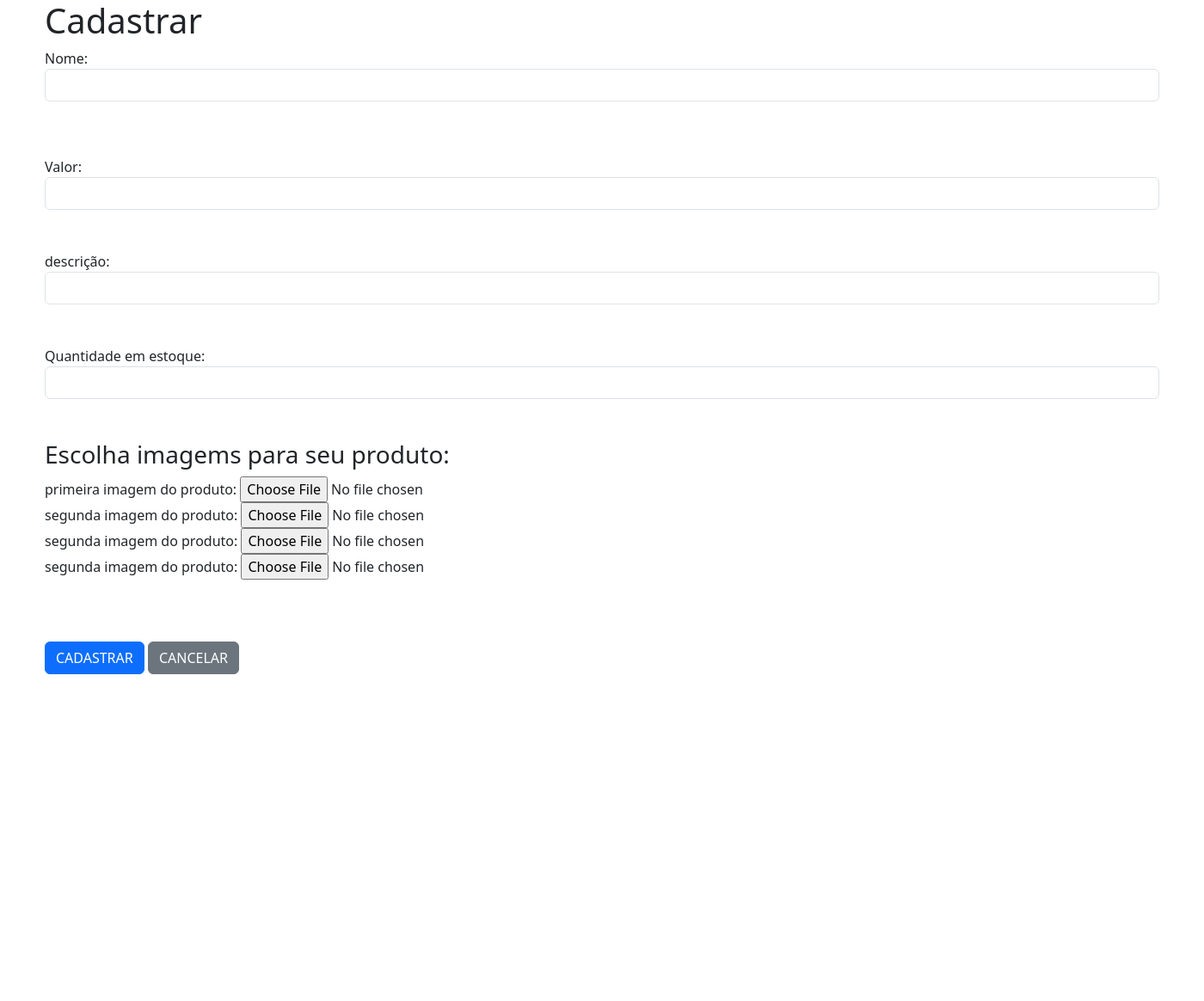
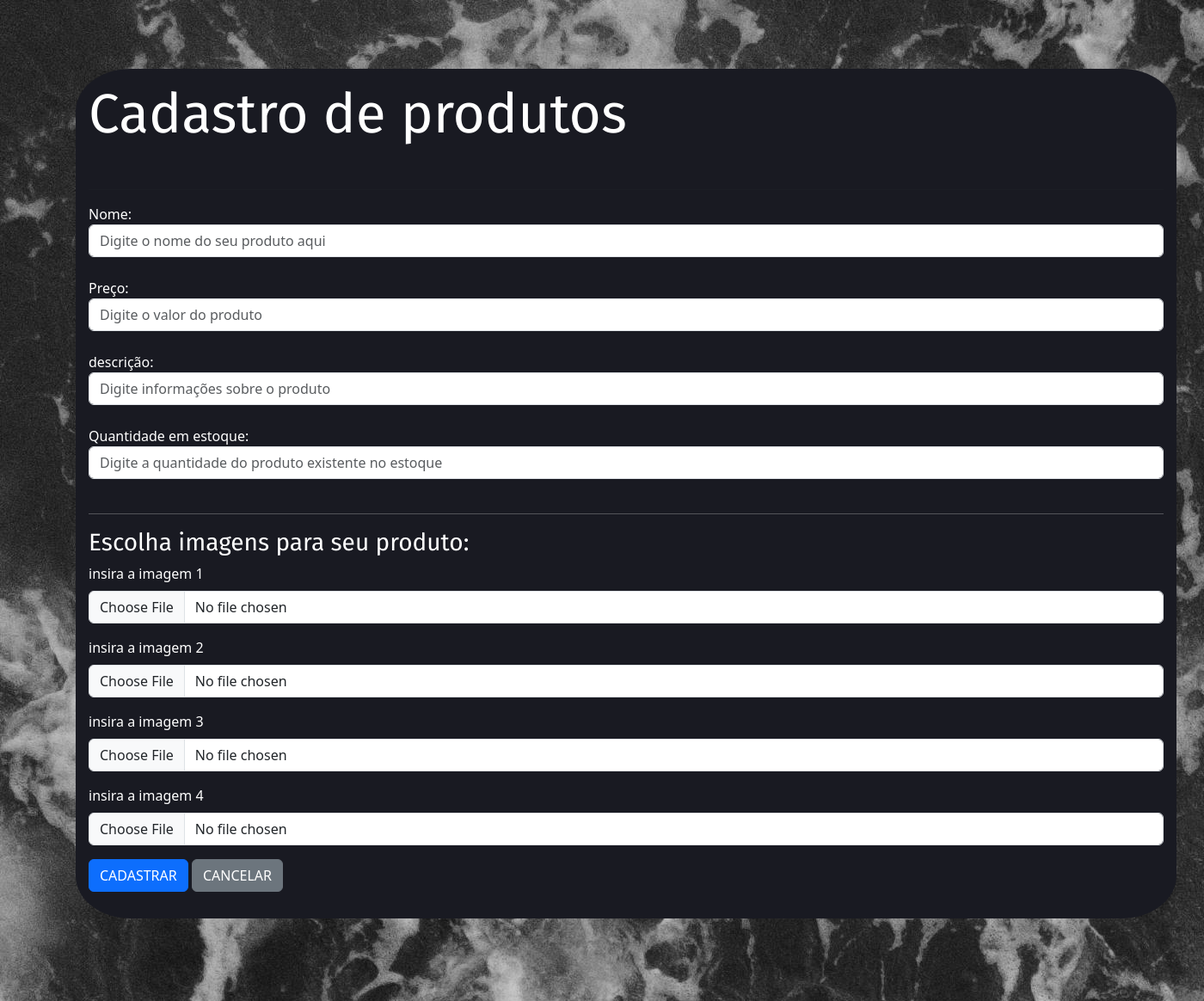
Before and after one commit to TheParousia/pi-2025.5.3, a Django app: page / in a window 1400 px wide. Shown: the whole page at 86% size. Before the commit the page ends 784 px from the top, so only its background shows below. Run offline with Django 5.2, Linux system fonts and the light colour scheme.

Commit message:
estilização da pagina de cadastro
Aplicamos CSS na pagina de cadastro de produtos, e consertamos pequenos erros. Também definimos a estrutura da nossa pagina com as divs e containers.

```diff
--- a/produto/templates/form_produto.html
+++ b/produto/templates/form_produto.html
@@ -1,65 +1,152 @@
 <!DOCTYPE html>
 <html lang="pt-br">
+
 <head>
     <meta charset="UTF-8">
     <meta name="viewport" content="width=device-width, initial-scale=1.0">
     <link rel="stylesheet" href="style.css">
     <title>cadastro de produtos</title>
-    <link href="https://cdn.jsdelivr.net/npm/bootstrap@5.3.3/dist/css/bootstrap.min.css" rel="stylesheet" integrity="sha384-QWTKZyjpPEjISv5WaRU9OFeRpok6YctnYmDr5pNlyT2bRjXh0JMhjY6hW+ALEwIH" crossorigin="anonymous">
-    <script src="https://cdn.jsdelivr.net/npm/bootstrap@5.3.3/dist/js/bootstrap.bundle.min.js" integrity="sha384-YvpcrYf0tY3lHB60NNkmXc5s9fDVZLESaAA55NDzOxhy9GkcIdslK1eN7N6jIeHz" crossorigin="anonymous"></script>
+    <link href="https://cdn.jsdelivr.net/npm/bootstrap@5.3.3/dist/css/bootstrap.min.css" rel="stylesheet"
+        integrity="sha384-QWTKZyjpPEjISv5WaRU9OFeRpok6YctnYmDr5pNlyT2bRjXh0JMhjY6hW+ALEwIH" crossorigin="anonymous">
+    <script src="https://cdn.jsdelivr.net/npm/bootstrap@5.3.3/dist/js/bootstrap.bundle.min.js"
+        integrity="sha384-YvpcrYf0tY3lHB60NNkmXc5s9fDVZLESaAA55NDzOxhy9GkcIdslK1eN7N6jIeHz"
+        crossorigin="anonymous"></script>
+        <link rel="stylesheet" href="https://cdn.jsdelivr.net/npm/bootstrap-icons@1.11.3/font/bootstrap-icons.min.css">
+
     <style>
+        @font-face {
+            font-family: 'font-1';
+            src: url(/static/font/FiraSans-Regular.ttf);
+        }
+        :root{
+           --corprincipal: #ffffff;
+           --font-principal: font-1;
+        }
+
+        .mb-3{
+            color: var(--corprincipal);
+        }
+
+        .btn btn-primary:hover{
+            background-color: rgb(137, 22, 22);
+        }
+
+
+        body {
+            background-color:#FFFF;
+        }
+
+        .container {
+            margin: 2em;
+
+        }
+
+        h1{
+            color: var(--corprincipal);
+            font-family: var(--font-principal);
+            font-size: 4em;
+        }
+        h3{
+            font-family: var(--font-principal);
+        }
+
+
+        .parent {
+            display: grid;
+            grid-template-columns: repeat(5, 1fr);
+            grid-template-rows: repeat(5, 1fr);
+            gap: 8px;
+
+
+        }
+
+        .div2 {
+            grid-column: span 3 / span 3;
+            grid-row: span 5 / span 5;
+            grid-column-start: 2;
+            background-color: #191a22;
+            width: 80em;
+            padding: 15px;
+            margin: 5em;
+            border-radius: 5%;
+        }
+
+        body{
+            background-image: url(/static/imagem/fundo/pexels-joshsorenson-1586132.jpg);
+            background-repeat: no-repeat;
+        }
+
+
     </style>
 </head>
+
 <body>
-    <div class="container">
-        <h1>Cadastrar</h1>
+
+
+    <div class="parent">
+        <div class="div2">
+
+
+            <h1>Cadastro de produtos</h1>
+            <br><hr>
             <form action="" method="post" enctype="multipart/form-data">
                 {% csrf_token %}
                 <div class="mb-3">
 
                     <label for="nome">Nome:</label>
-                <input class="form-control" type="text" name="nome">
-            </div>
+                    <input class="form-control" type="text" name="nome" required  placeholder="Digite o nome do seu produto aqui" >
                     <br>
+                    <label for="valor">Preço:</label>
+                    <input class="form-control" type="number" id="valor" name="valor" required placeholder="Digite o valor do produto">
                     <br>
-            <label for="valor">Valor:</label>
-            <input class="form-control" type="number" id="valor" name="valor">
+                    <label for="descrição">descrição:</label>
+                    <input class="form-control" type="text" name="descrição" required placeholder="Digite informações sobre o produto">
+                    <br>
+                    <label for="quantidade em estoque">Quantidade em estoque:</label>
+                    <input class="form-control" type="text" name="quantidade_em_estoque" required placeholder="Digite a quantidade do produto existente no estoque">
+
+
+
 
                     <br>
-            <br>
+                    <hr>
+                    <!--alt + shift + seta para baixo duplica-->
+                    <h3>Escolha imagens para seu produto:</h3>
+                    <div class="mb-3">
+                        <label for="formFile" class="form-label">insira a imagem 1</label>
+                        <input class="form-control" type="file" id="formFile" required>
+                    </div>
 
-            <label for="descrição">descrição:</label>
+                    <div class="mb-3">
+                        <label for="formFile" class="form-label">insira a imagem 2</label>
+                        <input class="form-control" type="file" id="formFile" name="imagem2" required>
+                    </div>
 
-            <input class="form-control" type="text" name="descrição">
-            <br>
-            <br>
+                    <div class="mb-3">
+                        <label for="formFile" class="form-label">insira a imagem 3</label>
+                        <input class="form-control" type="file" id="formFile" name="imagem3" required>
+                    </div>
 
-            <label for="quantidade em estoque">Quantidade em estoque:</label>
-            <input class="form-control" type="text" name="quantidade_em_estoque" >
+                    <div class="mb-3">
+                        <label for="formFile" class="form-label">insira a imagem 4</label>
+                        <input class="form-control" type="file" id="formFile" name="imagem4"required>
+                    </div>
 
-            <br>
-            <br>
-            <!--alt + shift + seta para baixo duplica-->
-            <h3>Escolha imagems para seu produto:</h3>
-            <label for="imagem">primeira imagem do produto:</label>
-            <input type="file" id="imagem" name = "imagem">
-            <br>
-            <label for="imagem2">segunda imagem do produto:</label>
-            <input type="file" id="imagem2" name = "imagem2">
-            <br>
-            <label for="imagem3">segunda imagem do produto:</label>
-            <input type="file" id="imagem3" name = "imagem3">
-            <br>
-            <label for="imagem4">segunda imagem do produto:</label>
-            <input type="file" id="imagem4" name = "imagem4">
-            <br><br>
-            <br><br>
-            <input class="btn btn-primary" type="submit"  value="CADASTRAR" >
+                    <input class="btn btn-primary" type="submit" value="CADASTRAR">
                     <input class="btn btn-secondary" type="reset" value="CANCELAR">
+                </div>
+
 
         </div>
 
+    </div>
+    <div class="instruções">
 
+        <p></p>
+    </div>
 
+    <script src="https://cdn.jsdelivr.net/npm/bootstrap@5.3.3/dist/js/bootstrap.bundle.min.js" integrity="sha384-YvpcrYf0tY3lHB60NNkmXc5s9fDVZLESaAA55NDzOxhy9GkcIdslK1eN7N6jIeHz" crossorigin="anonymous">
+    </script>
 </body>
+
 </html>
```
Also changed, not shown: static/font/FiraSans-Regular.ttf (added), static/imagem/fundo/pexels-joshsorenson-1586132.jpg (added), static/imagem/produtos/PRODUTO_3_R23_7aYmfVI.webp (added), static/imagem/produtos/PRODUTO_3_R23_rCnuN0B.webp (added), static/imagem/produtos/PRODUTO_4_R1809.webp (added), static/imagem/produtos/PRODUTO_4_R1809_5NcOuEK.webp (added), static/imagem/produtos/PRODUTO_5_R18_0NlcMwk.webp (added), static/imagem/produtos/PRODUTO_5_R18_mhZKLlh.webp (added). Lines whose indentation alone changed are shown as unchanged.
